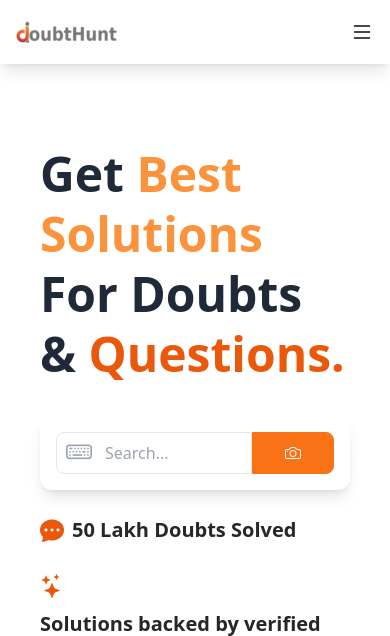
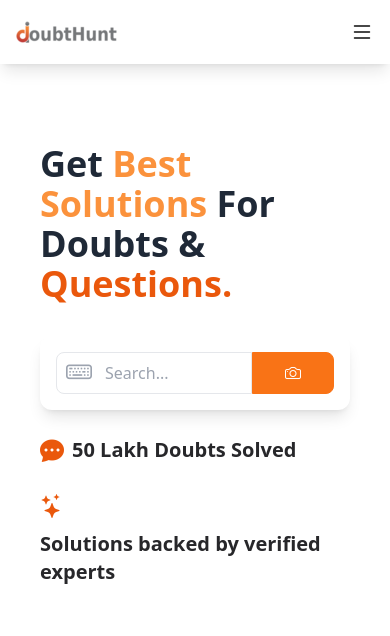
Before and after one commit to innovativeroh/doubthunt, a PHP site: page / in a window 390 px wide. Shown: the top 636 px of the page. Run offline with PHP 8.4, Linux system fonts and the light colour scheme; data that the repository does not hold is empty; some libraries are stand-ins or nearby versions.

Commit message:
Home Page

```diff
--- a/index.php
+++ b/index.php
@@ -15,7 +15,7 @@
             <div
                 class="flex-wrap p-[40px] flex-col flex items-center h-auto lg:h-screen lg:flex-row gap-20 mt-20 lg:mt-0">
                 <div class="flex-[1.5]">
-                    <h1 class="text-5xl font-bold leading-[60px] text-gray-800">Get
+                    <h1 class="text-4xl leading-[40px] lg:text-5xl lg:leading-[60px] font-bold text-gray-800">Get
                         <span class="text-orange-400">Best Solutions</span> For Doubts & <span
                             class="text-orange-600">Questions.</span></h1>
                     <div class="rounded-sm shadow-lg w-full p-4 bg-white rounded-sm border-gray-200 rounded-xl mt-8">
```
